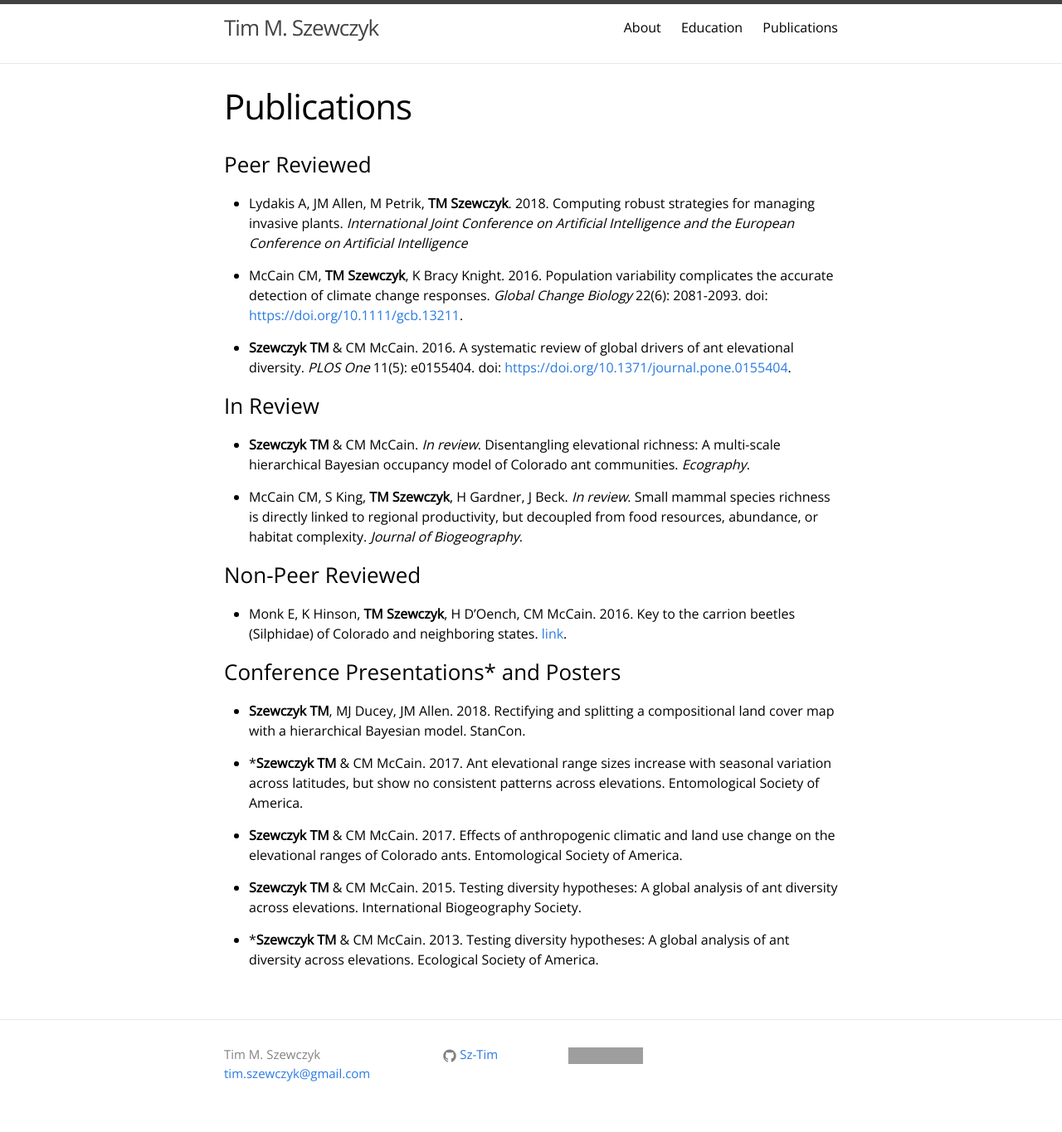
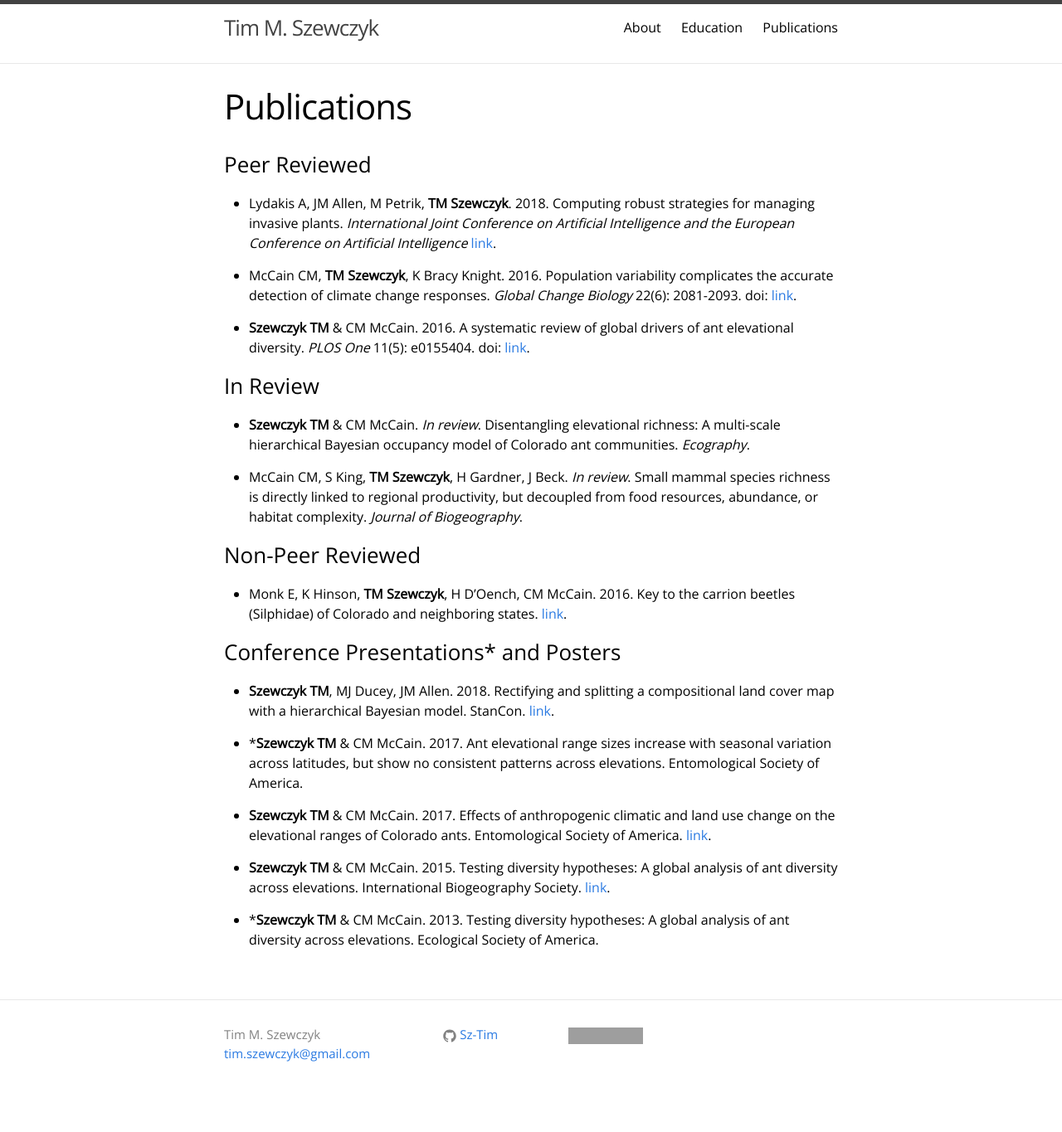
Before and after one commit to Sz-Tim/Sz-Tim.github.io, a Jekyll site: the page built from publications.md, in a window 1280 px wide. Shown: the whole page at 83% size. Built offline with Jekyll 4.4.1, drawn with Linux system fonts in a browser that asks for light colours; after the commit the page ends 1341 px from its top, so only the background shows below that; grey boxes are pictures that could not be loaded.

Commit message:
added links

```diff
--- a/publications.md
+++ b/publications.md
@@ -7,11 +7,11 @@ weight: 3
 
 ### Peer Reviewed
 
-- Lydakis A, JM Allen, M Petrik, **TM Szewczyk**. 2018. Computing robust strategies for managing invasive plants. *International Joint Conference on Artificial Intelligence and the European Conference on Artificial Intelligence*
+- Lydakis A, JM Allen, M Petrik, **TM Szewczyk**. 2018. Computing robust strategies for managing invasive plants. *International Joint Conference on Artificial Intelligence and the European Conference on Artificial Intelligence* [link](https://www.researchgate.net/publication/326000204_Computing_Robust_Strategies_for_Managing_Invasive_Plants).
 
-- McCain CM, **TM Szewczyk**, K Bracy Knight. 2016. Population variability complicates the accurate detection of climate change responses. *Global Change Biology* 22(6): 2081-2093. doi: [https://doi.org/10.1111/gcb.13211](https://doi.org/10.1111/gcb.13211).
+- McCain CM, **TM Szewczyk**, K Bracy Knight. 2016. Population variability complicates the accurate detection of climate change responses. *Global Change Biology* 22(6): 2081-2093. doi: [link](https://doi.org/10.1111/gcb.13211).
 
-- **Szewczyk TM** & CM McCain. 2016. A systematic review of global drivers of ant elevational diversity. *PLOS One* 11(5): e0155404. doi: [https://doi.org/10.1371/journal.pone.0155404](https://doi.org/10.1371/journal.pone.0155404).
+- **Szewczyk TM** & CM McCain. 2016. A systematic review of global drivers of ant elevational diversity. *PLOS One* 11(5): e0155404. doi: [link](https://doi.org/10.1371/journal.pone.0155404).
 
 
 
@@ -25,17 +25,17 @@ weight: 3
 
 ### Non-Peer Reviewed
 
-- Monk E, K Hinson, **TM Szewczyk**, H D'Oench, CM McCain. 2016. Key to the carrion beetles (Silphidae) of Colorado and neighboring states. [link](http://spot.colorado.edu/~mccainc/PDFs/Key%20to%20Silphidae%20of%20Colorado.pdf).
+- Monk E, K Hinson, **TM Szewczyk**, H D'Oench, CM McCain. 2016. Key to the carrion beetles (Silphidae) of Colorado and neighboring states. [link](https://www.researchgate.net/publication/325723065_Key_to_the_carrion_beetles_Silphidae_of_Colorado_and_neighboring_states).
 
 
 ### Conference Presentations* and Posters
 
-- **Szewczyk TM**, MJ Ducey, JM Allen. 2018. Rectifying and splitting a compositional land cover map with a hierarchical Bayesian model. StanCon.
+- **Szewczyk TM**, MJ Ducey, JM Allen. 2018. Rectifying and splitting a compositional land cover map with a hierarchical Bayesian model. StanCon. [link](https://www.researchgate.net/publication/325721869_Rectifying_and_splitting_a_compositional_land_cover_map_with_a_hierarchical_Bayesian_model).
 
 - \***Szewczyk TM** & CM McCain. 2017. Ant elevational range sizes increase with seasonal variation across latitudes, but show no consistent patterns across elevations. Entomological Society of America.
 
-- **Szewczyk TM** & CM McCain. 2017. Effects of anthropogenic climatic and land use change on the elevational ranges of Colorado ants. Entomological Society of America.
+- **Szewczyk TM** & CM McCain. 2017. Effects of anthropogenic climatic and land use change on the elevational ranges of Colorado ants. Entomological Society of America. [link](https://www.researchgate.net/publication/325721792_Effects_of_anthropogenic_climate_and_land_use_change_on_the_elevational_ranges_of_Colorado_ants).
 
-- **Szewczyk TM** & CM McCain. 2015. Testing diversity hypotheses: A global analysis of ant diversity across elevations. International Biogeography Society.
+- **Szewczyk TM** & CM McCain. 2015. Testing diversity hypotheses: A global analysis of ant diversity across elevations. International Biogeography Society. [link](https://www.researchgate.net/publication/267289781_Testing_diversity_hypotheses_A_global_analysis_of_ant_diversity_across_elevations).
 
 - \***Szewczyk TM** & CM McCain. 2013. Testing diversity hypotheses: A global analysis of ant diversity across elevations. Ecological Society of America.
```
